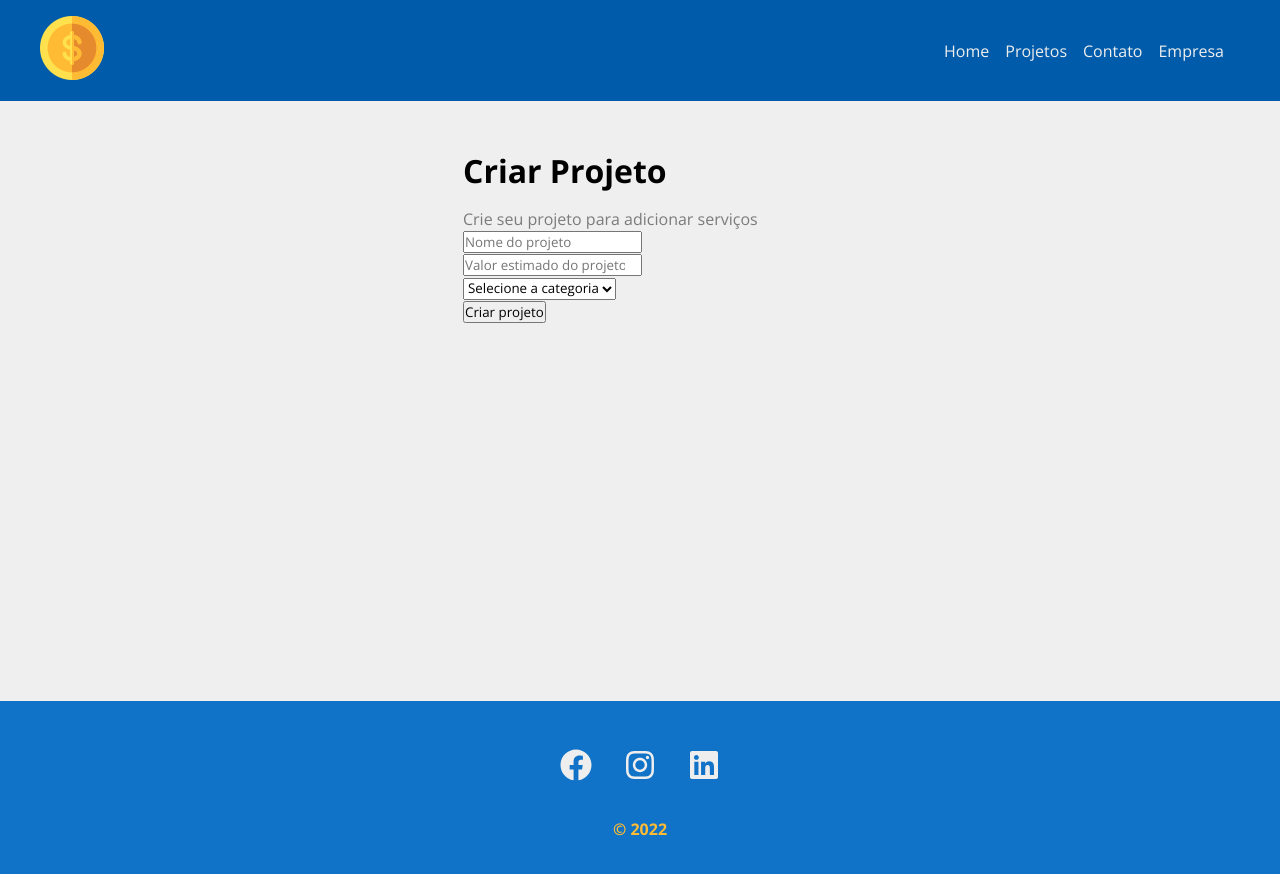
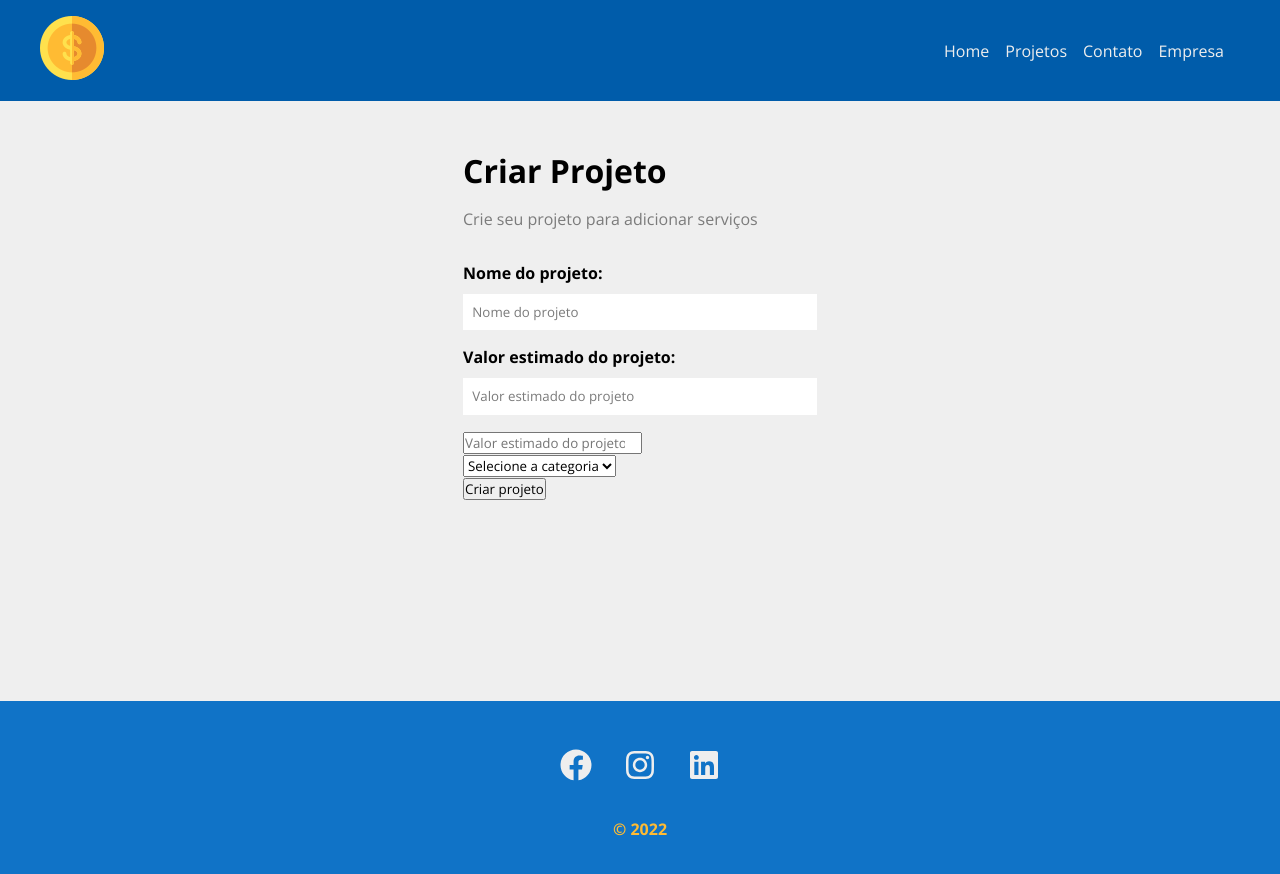
Before and after one commit to allangadelha/my-manager, a React (Create React App) app: page /newproject in a window 1280 px wide. Shown: the top 874 px of the page. Built offline with nearby package versions, Linux system fonts and the light colour scheme.

Commit message:
Creating component Input

```diff
--- /dev/null
+++ b/src/components/form/Input.js
@@ -0,0 +1,20 @@
+import styles from './Input.module.css';
+
+function Input({ type, text, name, placeholder,  value }) {
+
+    return (
+        <div className={styles.form_control}>
+            <label htmlFor={name}>{text}:</label>
+            <input
+                type={type}
+                name={name}
+                id={name}
+                placeholder={placeholder}
+                // onChange={handleOnChange}
+                value={value}
+            />
+        </div>
+    )
+}
+
+export default Input;
--- /dev/null
+++ b/src/components/form/Input.module.css
@@ -0,0 +1,20 @@
+.form_control {
+    display: flex;
+    flex-direction: column;
+    margin-bottom: 1em;
+}
+
+.form_control label {
+    margin-bottom: .6em;
+    font-weight: bold;
+}
+
+.form_control input {
+    border: none;
+    border-radius: 0;
+    padding: .7em;
+}
+
+.form_control input::placeholder {
+    color: #7B7B7B;
+}
--- a/src/components/project/ProjectForm.js
+++ b/src/components/project/ProjectForm.js
@@ -1,12 +1,28 @@
+import Input from '../form/Input';
+import styles from './ProjectForm.module.css';
+
 function ProjectForm() {
 
     return (
 
         <div>
-            <form>
-                <div>
-                    <input type="text" placeholder="Nome do projeto" />
-                </div>
+            <form className={styles.form}>
+                <Input
+                    type="text"
+                    name="name"
+                    id="name"
+                    text="Nome do projeto"
+                    placeholder="Nome do projeto"
+                    value=""
+                />
+                <Input
+                    type="number"
+                    name="valueProject"
+                    id="valueProject"
+                    text="Valor estimado do projeto"
+                    placeholder="Valor estimado do projeto"
+                    value=""
+                />
                 <div>
                     <input type="number" placeholder="Valor estimado do projeto" />
                 </div>
--- /dev/null
+++ b/src/components/project/ProjectForm.module.css
@@ -0,0 +1,4 @@
+.form {
+    margin: 2em 0;
+    width: 100%;
+}
```
